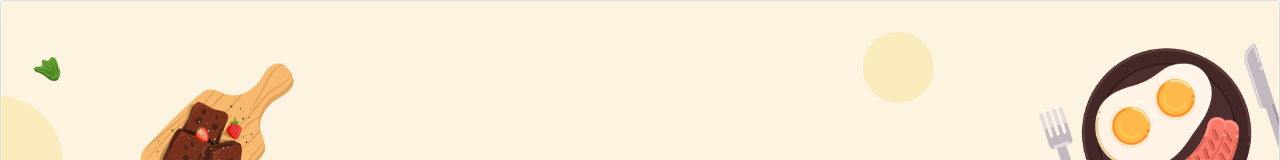
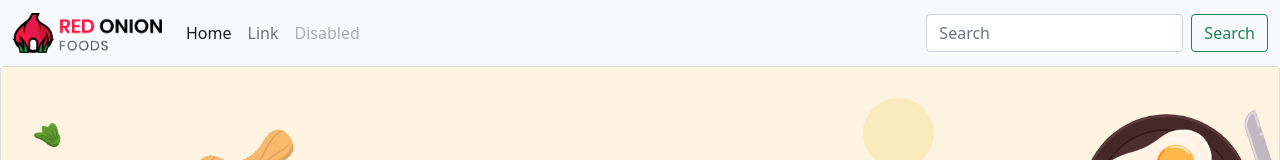
Before and after one commit to FahadwebD/hot-onion-try, a React (Create React App) app: page /home/dinner in a window 1280 px wide. Shown: the top 160 px of the page. Built offline with nearby package versions, Linux system fonts and the light colour scheme; no server answers.

Commit message:
nav bar started

```diff
--- a/src/App.js
+++ b/src/App.js
@@ -4,7 +4,7 @@ import { BrowserRouter , Switch , Route } from 'react-router-dom';
 import Home from './Pages/Home/Home/Home';
 import Details from './Pages/Details/Details';
 import Login from './Pages/Login/Login/Login';
-import Register from './Pages/Login/Register/Register';
+import Register from './Pages/Login/Signin/Register';
 
 
 function App() {
--- a/src/Pages/Details/Details.css
+++ b/src/Pages/Details/Details.css
@@ -44,7 +44,7 @@
      color: #07c;
   }
 
-  .input-stepper input {
+  .input-stepper #st {
     -webkit-appearance: none;
     -moz-appearance: none;
     appearance: none;
@@ -52,8 +52,13 @@
     font-size: 20px;
     text-align: center;
     width: 36px;
+    padding: 0%;
+    background-color: white;
   }
-
+#dh{
+  color: black;
+  font-weight: bold;
+}
   @media only screen  and (max-width:688px){
     .d{
         display: flex;
--- a/src/Pages/Details/Details.js
+++ b/src/Pages/Details/Details.js
@@ -19,6 +19,12 @@ const Details = () => {
     const [food] = useMeals();
     const [detail , setDetail] = useState({});
     const {name , price , description , image} = detail;
+
+
+
+
+
+
 
 
 
@@ -75,10 +81,10 @@ const Details = () => {
         <br/>
         <i className='text-muted mb-2'>{description}</i>
        <div className='d-flex '>
-       <h2>${price}</h2><div className="input-stepper ms-4">
-  <button onClick={decrease} className="minus">-</button>
-  <input type="text" value={count} />
-  <button onClick={increase} className="plus">+</button>
+       <h2 id='dh'>${price}</h2><div className="input-stepper ms-4">
+  <button style={{color:'#f91944' , fontWeight:'bold'}} onClick={decrease} className="minus">-</button>
+  <input id='st' type="text" value={count} />
+  <button  style={{color:'#f91944' , fontWeight:'bold'}}  onClick={increase} className="plus">+</button>
 </div>
        </div>
         </div>
--- a/src/Pages/Home/Home/Home.js
+++ b/src/Pages/Home/Home/Home.js
@@ -7,6 +7,7 @@ import {
     NavLink,
     useLocation
   } from "react-router-dom";
+import Navbar from '../../Shared/Navbar/Navbar';
 
 import Banner from '../Banner/Banner';
 import Breakfast from '../Breakfast/Breakfast';
@@ -27,10 +28,11 @@ const Home = () => {
 
     return (
         <div>
+          <Navbar></Navbar>
             <Banner></Banner>
             <div className=" category-section mt-3 ">
       <div className=" category-section d-flex justify-content-center h">
-        <NavLink  to='/home/breakfast' activeClassName='cate' className="category-link">
+        <NavLink  to='/home/breakfast'  activeClassName='cate' className="category-link">
           {" "}
           Breakfast
         </NavLink>
--- /dev/null
+++ b/src/Pages/Shared/Navbar/Navbar.js
@@ -0,0 +1,36 @@
+import React from 'react';
+import logo from '../../../images/logo2.png'
+
+const Navbar = () => {
+    return (
+        <div>
+            <nav className="navbar navbar-expand-lg navbar-light bg-light">
+  <div className="container-fluid">
+   <img className="navbar-brand"  style={{width:'150px' , height:'50px'}} src={logo} alt="" srcset="" />
+    <button className="navbar-toggler" type="button" data-bs-toggle="collapse" data-bs-target="#navbarTogglerDemo02" aria-controls="navbarTogglerDemo02" aria-expanded="false" aria-label="Toggle navigation">
+      <span className="navbar-toggler-icon"></span>
+    </button>
+    <div className="collapse navbar-collapse" id="navbarTogglerDemo02">
+      <ul className="navbar-nav me-auto mb-2 mb-lg-0">
+        <li className="nav-item">
+          <a className="nav-link active" aria-current="page" href="#">Home</a>
+        </li>
+        <li className="nav-item">
+          <a className="nav-link" href="#">Link</a>
+        </li>
+        <li className="nav-item">
+          <a className="nav-link disabled">Disabled</a>
+        </li>
+      </ul>
+      <form className="d-flex">
+        <input className="form-control me-2" type="search" placeholder="Search" aria-label="Search" />
+        <button className="btn btn-outline-success" type="submit">Search</button>
+      </form>
+    </div>
+  </div>
+</nav>
+        </div>
+    );
+};
+
+export default Navbar;
```
Also changed, not shown: src/Pages/Login/Signin/Register.js (renamed from src/Pages/Login/Register/Register.js).
